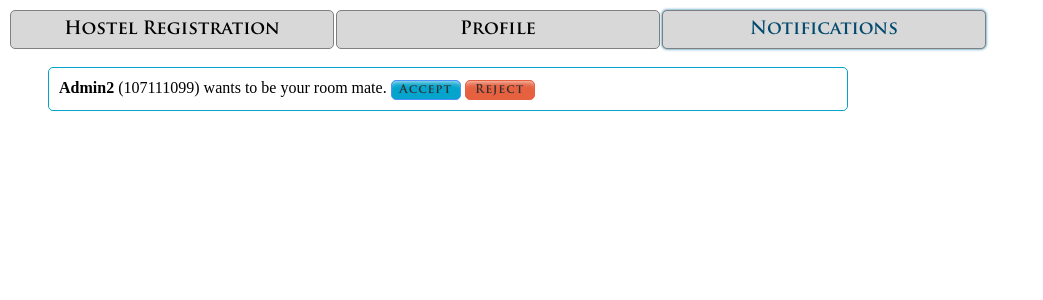
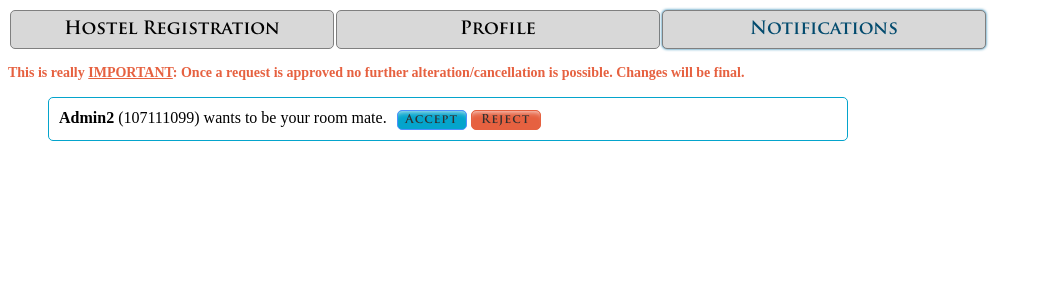
Before and after one commit to prasanmouli/hostelmanagementapp, a PHP site: page /notifications.php in a window 1280 px wide. Shown: the top 300 px of the page, without its empty margins (0-1043 px from the left). Run offline with PHP 8.4, Linux system fonts and the light colour scheme; data comes from the database, SQL or seed files in the repository; data that the repository does not hold is empty.

Commit message:
notifications

```diff
--- a/notifications.php
+++ b/notifications.php
@@ -10,13 +10,23 @@ include_once("./pages/config.lib.php");
 <link href="./styles/main.css" rel="stylesheet" type="text/css" />
 <script type="text/javascript" src="./scripts/jquery.min.js"></script>
 <script type="text/javascript">
+
+function confirmRequestApproval(roomMateId){
+   $('#button'+roomMateId).css('display','none');
+   console.log(roomMateId);
+   $('#confirmation'+roomMateId).empty();
+   $('#confirmation'+roomMateId).append("Are you sure you want to confirm? <button class='confirmationButton' onclick='requestApproval("+roomMateId+")'> Y </button> <button class='confirmationButton' onclick=rejectRequest("+roomMateId+")> N </button>");
+}
+
 function requestApproval(roomMateId){
-   $.ajax({
+  $.ajax({
        	 url : './pages/checkRoomMateApproval.php',
          type : 'POST' ,
 	 data : {'approvalId' : roomMateId},
 	 success : function(data){
 	 if(data=="Success"){
+	   $('#confirmation'+roomMateId).empty();
+	   $('#button'+roomMateId).css('display', 'none');
 	   $('#accept').remove();
 	   $('#reject1').remove();
 	   $('#approved').append("Approved!");
@@ -27,7 +37,7 @@ function requestApproval(roomMateId){
 </script>
 </head>
 
-<body onload="AddEventHandler();">
+<body>
 <div>
 
 <table id="menuBar">
@@ -35,6 +45,7 @@ function requestApproval(roomMateId){
 </table>
 
 <div id="notifications">
+ <p style="font-size: 14px; color: #E66140; font-weight: bold;"> This is really <span style='text-decoration: underline'>IMPORTANT</span>: Once a request is approved no further alteration/cancellation is possible. Changes will be final. </p>
 <ul>
 <?php
 $userId = mysql_real_escape_string($_POST['userId']);
@@ -48,7 +59,7 @@ while($info = mysql_fetch_array($res)){
   $info1 = mysql_fetch_array($res1);
   $requestRollNo = $info1['rollNo'];
   //$requestTime = $info['requestTime'];
-  echo "<li> <strong>".$info1['userName']." </strong>(".$info1['rollNo'].") wants to be your room mate.".$requestTime." <button id='accept' onclick='requestApproval(".$info1['userId'].")'> Accept </button> <button id='reject1' class='reject'> Reject  </button> <span id='approved'> </span> </li>";
+  echo "<li> <div> <div style='margin-right: 10px;float:left;'><strong>".$info1['userName']." </strong>(".$info1['rollNo'].") wants to be your room mate.".$requestTime."</div><div id='button".$info['userId']."'> <button id='accept' class='acceptButton' onclick='confirmRequestApproval(".$info['userId'].")'> Accept </button> <button id='reject' class='rejectButton'> Reject </button> </div> </div> <div style='font-size:13px; color: #04a4cc;' id='confirmation".$info['userId']."'> </div> <span id='approved'> </span> </li>";
 }
 ?>
 </ul>
--- a/styles/main.css
+++ b/styles/main.css
@@ -299,12 +299,13 @@ input[type=search]:focus{
     border-radius: 5px;
 }
 
-#notifications button{
+.acceptButton{
     width: 70px;
 }
 
-#notifications .reject{
-	border-color: #E66140;
+#notifications .rejectButton{
+    width: 70px;
+    border-color: #E66140;
     background-color: #E66140;
 }
 
@@ -313,3 +314,8 @@ a, a:visited {
     padding: 10px 50px;
     text-decoration: none;
 }
+
+.confirmationButton{
+    width: 20px;
+    height: 20px;
+}
```
Also changed, not shown: pages/disproom.php (+12 -18 lines).
